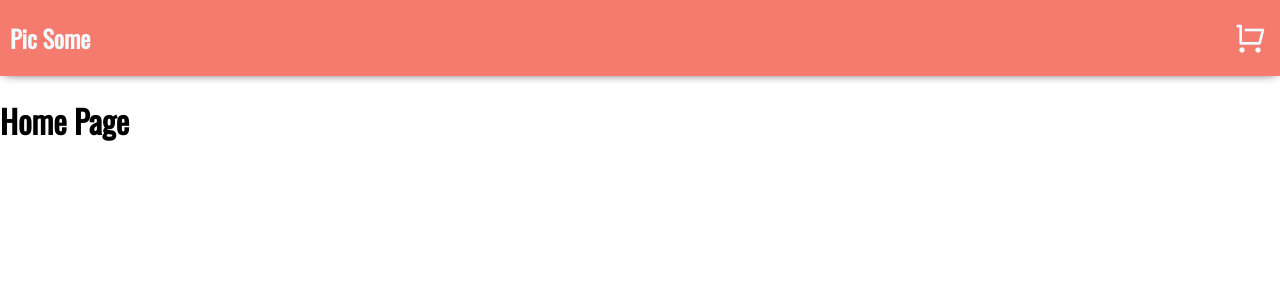
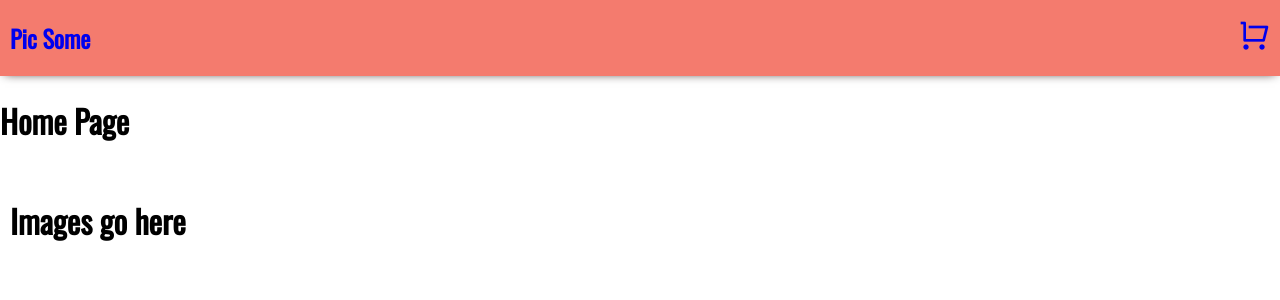
Before and after one commit to yildiztugba/Capstone-Project, a React (Create React App) app: page / in a window 1280 px wide. Shown: the top 300 px of the page. Built offline with nearby package versions, Linux system fonts and the light colour scheme.

Commit message:
setup react router

```diff
--- a/package.json
+++ b/package.json
@@ -9,6 +9,7 @@
     "react": "^18.2.0",
     "react-dom": "^18.2.0",
     "react-router": "^6.11.2",
+    "react-router-dom": "^6.11.2",
     "react-scripts": "5.0.1",
     "web-vitals": "^2.1.4"
   },
--- a/src/App.js
+++ b/src/App.js
@@ -1,13 +1,18 @@
 import './App.css';
 import React from "react"
 import Header from "./components/Header"
+import Photos from "./pages/Photos"
+import {Routes,Route} from "react-router-dom"
 import Cart from "./pages/Cart"
-import Photos from "./pages/Photos"
 function App() {
   return (
-     <div>
+    <div>
             <Header />
             <h1>Home Page</h1>
+            <Routes>
+            <Route path="/" element={<Photos />} />
+            <Route path="/cart" element={<Cart />} />
+            </Routes>
         </div>
   );
 }
--- a/src/components/Header.js
+++ b/src/components/Header.js
@@ -1,10 +1,10 @@
 import React from "react"
-
+import {Link} from "react-router-dom"
 function Header() {
     return (
         <header>
-            <h2>Pic Some</h2>
-            <i className="ri-shopping-cart-line ri-fw ri-2x"></i>
+        <Link to="/"> <h2>Pic Some</h2></Link>
+        <Link to="cart">  <i className="ri-shopping-cart-line ri-fw ri-2x"></i></Link>
         </header>
     )
 }
--- a/src/index.js
+++ b/src/index.js
@@ -3,11 +3,14 @@ import ReactDOM from 'react-dom/client';
 import './index.css';
 import App from './App';
 import reportWebVitals from './reportWebVitals';
-
+import {BrowserRouter as Router} from "react-router-dom"
 const root = ReactDOM.createRoot(document.getElementById('root'));
 root.render(
   <React.StrictMode>
-    <App />
+    <Router>
+      <App />
+    </Router>
+
   </React.StrictMode>
 );
 
--- a/src/pages/Cart.js
+++ b/src/pages/Cart.js
@@ -1,8 +1,10 @@
 import React from "react"
 
 function Cart() {
+
     return (
         <main className="cart-page">
+
             <h1>Check out</h1>
         </main>
     )
```
Also changed, not shown: 1 other file (tests, documents, lock files or other folders).
